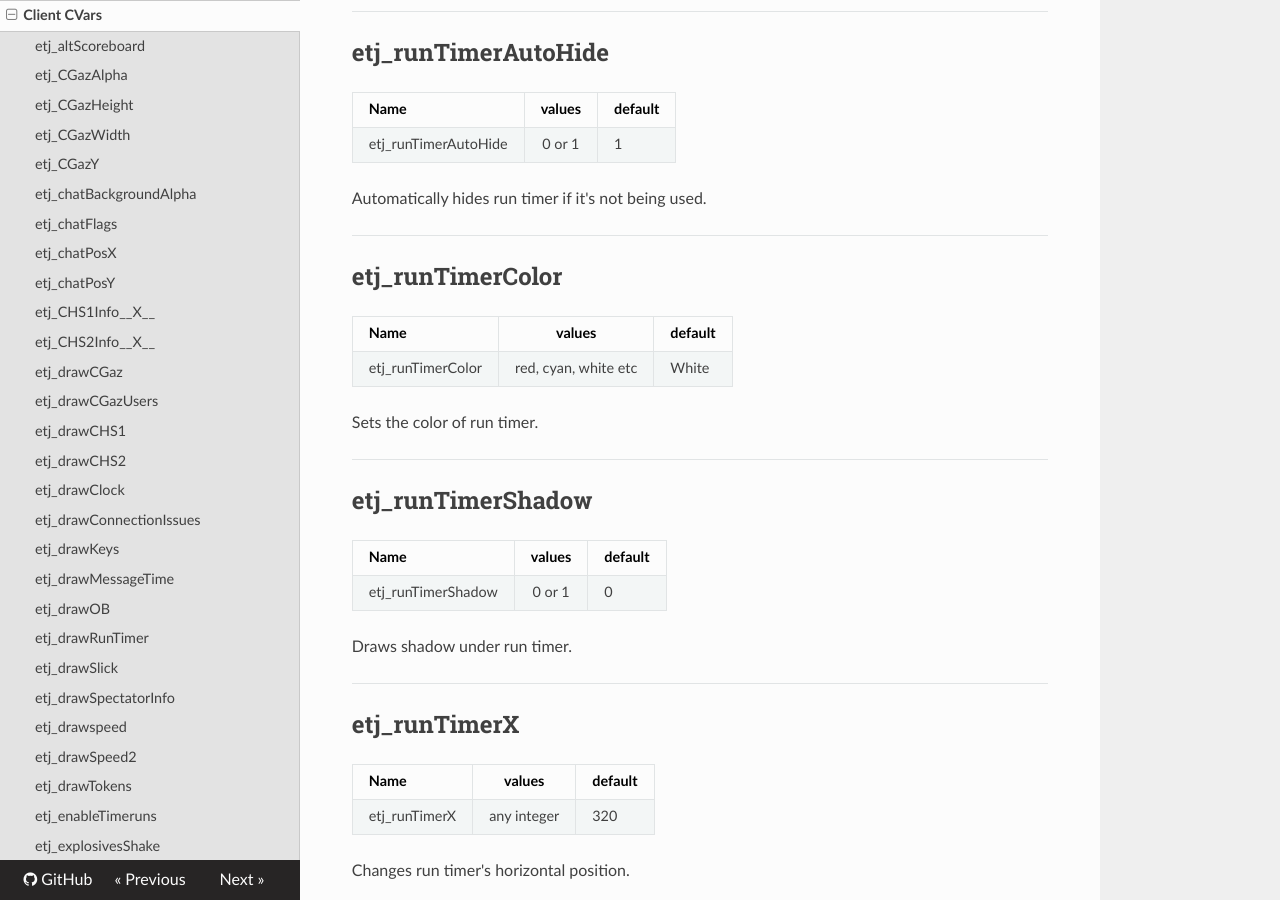
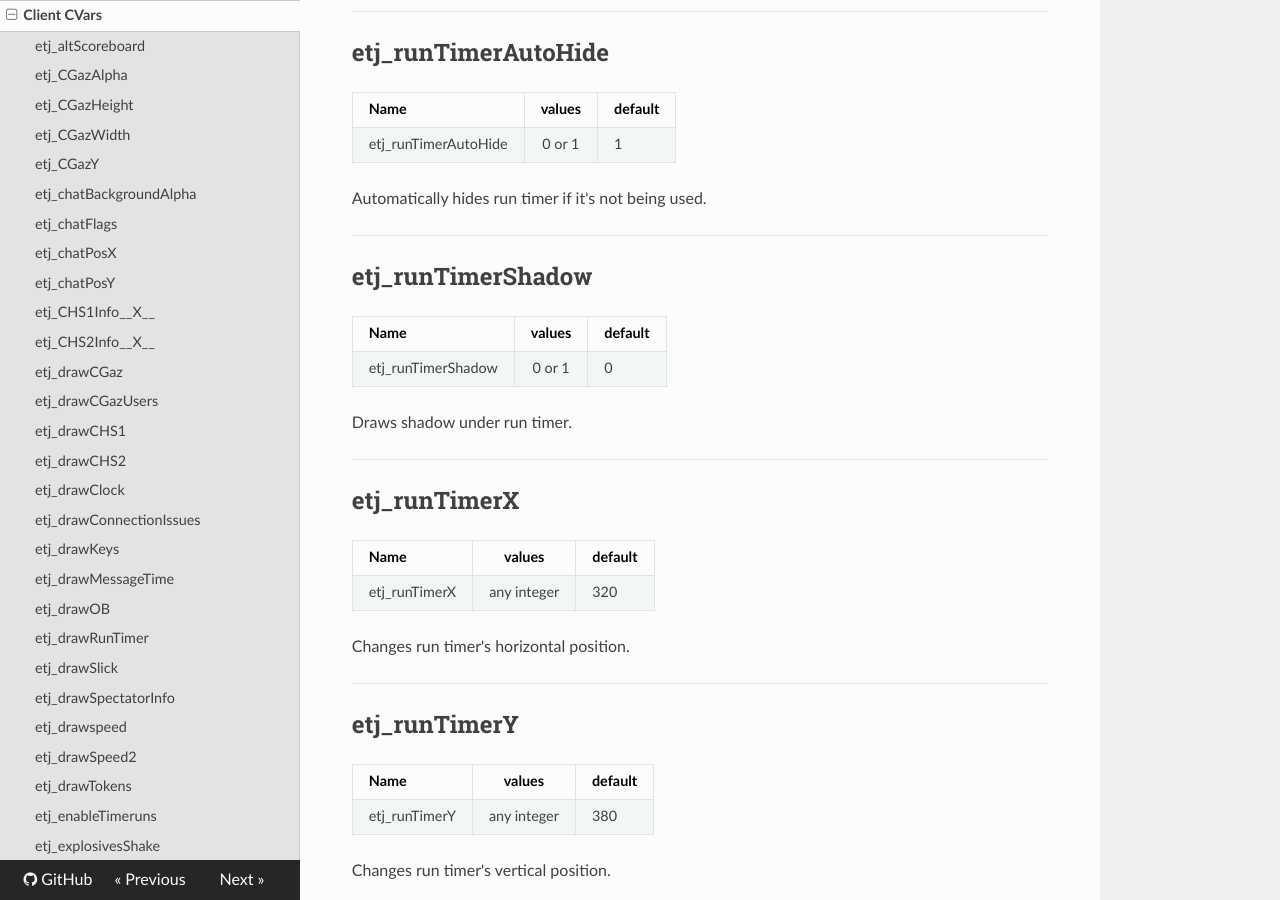
Before and after one commit to etjump/documentation, an MkDocs documentation site: the page built from docs/client/client_cvars.md, in a window 1280 px wide and 900 px high, scrolled down 13867 px. Built offline with MkDocs 1.6.1, drawn with Linux system fonts in a browser that asks for light colours; nearby versions of some CDN libraries; old or Windows-style settings are respelled for this version of MkDocs.

Commit message:
Deleted more obsolete cvars

```diff
--- a/docs/client/client_cvars.md
+++ b/docs/client/client_cvars.md
@@ -555,15 +555,6 @@
 
 ---
 
-## etj_runTimerColor
-Name                    | values        | default
-------------------------|:-------------:|-------------
-etj_runTimerColor       | red, cyan, white etc | White
-
-Sets the color of run timer.
-
----
-
 ## etj_runTimerShadow
 Name                    | values        | default
 ------------------------|:-------------:|-------------
```
